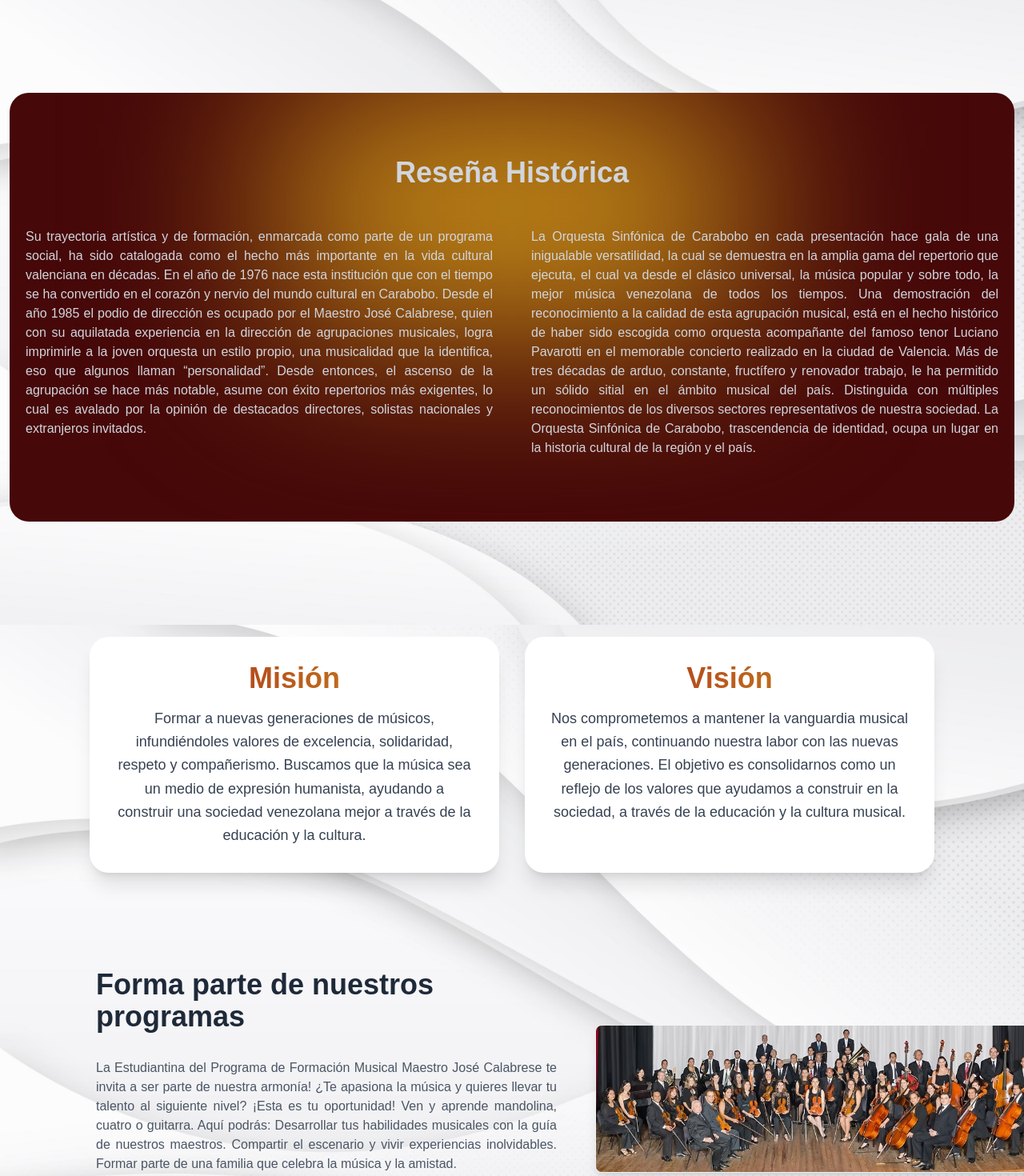
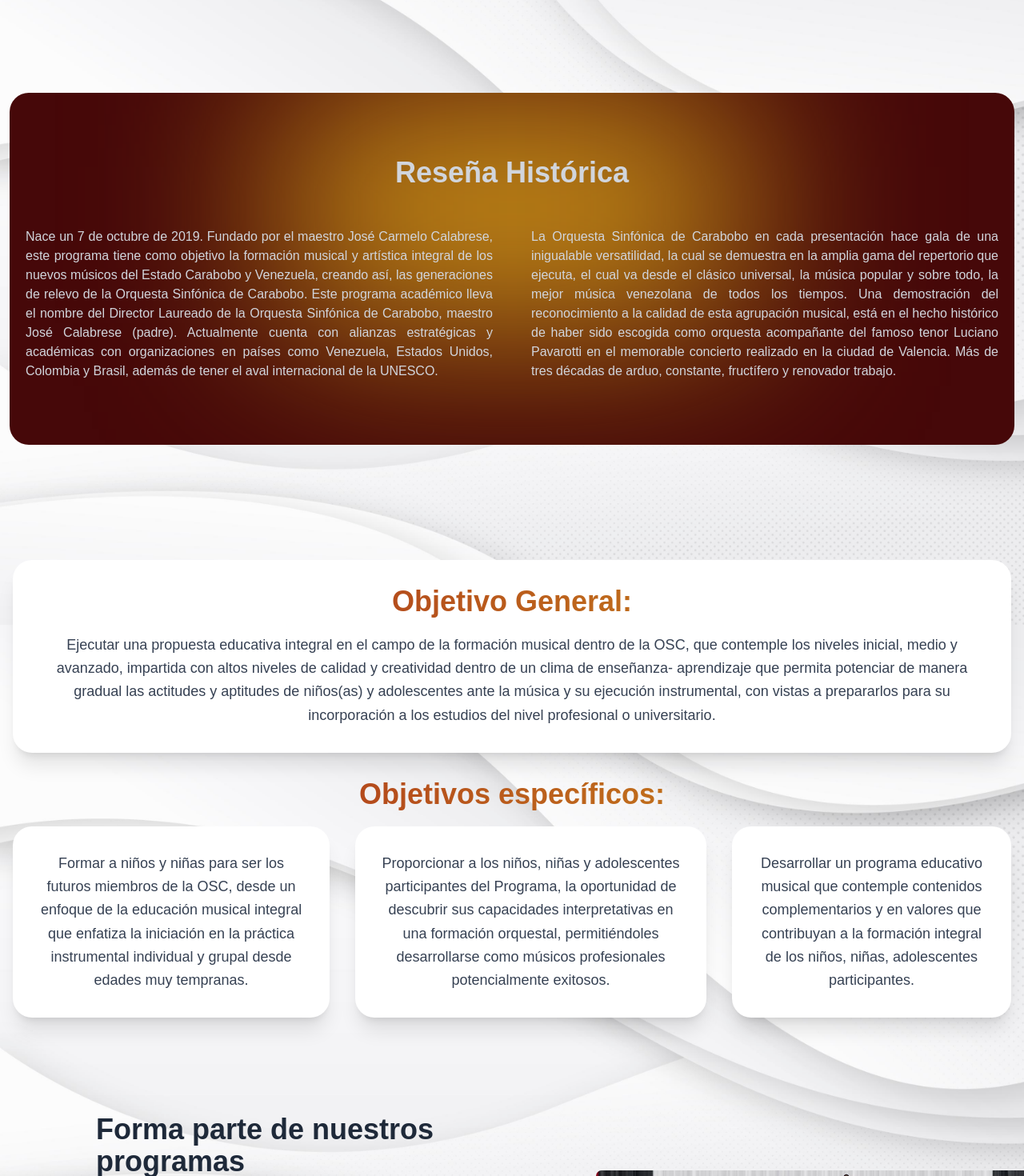
Before and after one commit to Nelson-GT/programa-MJC, a Next.js app: page / in a window 1280 px wide. Shown: the part 1779-3249 px from the top of the page at 80% size. Built offline with nearby package versions, Linux system fonts and the light colour scheme.

Commit message:
Objetivo General y especificos

```diff
--- a/components/Reseña.tsx
+++ b/components/Reseña.tsx
@@ -14,14 +14,20 @@
                         </h2>
                         <div className="grid gap-12 sm:grid-cols-1 md:grid-cols-2 text-justify text-gray-300">
                             <p className="">
-                                Su trayectoria artística y de formación, enmarcada como parte de un programa social, ha sido catalogada como el hecho más importante en la vida cultural valenciana en décadas. En el año de 1976 nace esta institución que con el tiempo se ha convertido en el corazón y nervio del mundo cultural en Carabobo.
-                                Desde el año 1985 el podio de dirección es ocupado por el Maestro José Calabrese, quien con su aquilatada experiencia en la dirección de agrupaciones musicales, logra imprimirle a la joven orquesta un estilo propio, una musicalidad que la identifica, eso que algunos llaman “personalidad”. Desde entonces, el ascenso de la agrupación se hace más notable, asume con éxito repertorios más exigentes, lo cual es avalado por la opinión de destacados directores, solistas nacionales y extranjeros invitados.
+                                Nace un 7 de octubre de 2019. Fundado por el maestro José Carmelo Calabrese, este
+programa tiene como objetivo la formación musical y artística integral de los nuevos
+músicos del Estado Carabobo y Venezuela, creando así, las generaciones de relevo de la
+Orquesta Sinfónica de Carabobo.
+Este programa académico lleva el nombre del Director Laureado de la Orquesta Sinfónica
+de Carabobo, maestro José Calabrese (padre). Actualmente cuenta con alianzas estratégicas
+y académicas con organizaciones en países como Venezuela, Estados Unidos, Colombia y
+Brasil, además de tener el aval internacional de la UNESCO.
                             </p>
                             <p className="">
                                 La Orquesta Sinfónica de Carabobo en cada presentación hace gala de una inigualable versatilidad, la cual se demuestra en la amplia gama del repertorio que ejecuta, el cual va desde el clásico universal, la música popular y sobre todo, la mejor música venezolana de todos los tiempos.
                                 Una demostración del reconocimiento a la calidad de esta agrupación musical, está en el hecho histórico de haber sido escogida como orquesta acompañante del famoso tenor Luciano Pavarotti en el memorable concierto realizado en la ciudad de Valencia.
-                                Más de tres décadas de arduo, constante, fructífero y renovador trabajo, le ha permitido un sólido sitial en el ámbito musical del país. Distinguida con múltiples reconocimientos de los diversos sectores representativos de nuestra sociedad.
-                                La Orquesta Sinfónica de Carabobo, trascendencia de identidad, ocupa un lugar en la historia cultural de la región y el país.
+                                Más de tres décadas de arduo, constante, fructífero y renovador trabajo.
+
                             </p>
                         </div>
                     </div>
--- a/components/mision_vision.jsx
+++ b/components/mision_vision.jsx
@@ -3,24 +3,48 @@
 const Mision_vision = () => (
     <div className=" pb-10">
         <div className="container mx-auto px-4">
+            <div class="bg-white rounded-3xl shadow-xl p-8 mb-8 mx-auto max-w-3x2 text-center">
+                <h2 class="text-4xl font-extrabold bg-clip-text text-transparent   pb-1 bg-gradient-to-r from-[#A4131A] to-[#CB9318] mb-4">
+                    Objetivo General:
+                </h2>
+                <p class="text-gray-700 text-lg leading-relaxed">
+                    Ejecutar una propuesta educativa integral en el campo de la formación musical
+                    dentro de la OSC, que contemple los niveles inicial, medio y avanzado, impartida
+                    con altos niveles de calidad y creatividad dentro de un clima de enseñanza-
+                    aprendizaje que permita potenciar de manera gradual las actitudes y aptitudes de
+                    niños(as) y adolescentes ante la música y su ejecución instrumental, con vistas a
+                    prepararlos para su incorporación a los estudios del nivel profesional o universitario.
+                </p>
+            </div>
+            <h2 class="text-4xl font-extrabold bg-clip-text text-transparent pb-1 bg-gradient-to-r from-[#A4131A] to-[#CB9318] mb-4 text-center">
+                    Objetivos específicos:
+                </h2>
             <div className="flex flex-col lg:flex-row items-stretch justify-center gap-8">
                 <div className="bg-white rounded-3xl shadow-xl p-8 transform transition duration-500 hover:scale-105 hover:shadow-2xl flex flex-col justify-between max-w-lg mx-auto lg:mx-0">
                     <div>
-                        <h2 className="text-4xl font-extrabold  bg-clip-text text-transparent bg-gradient-to-r from-[#A4131A] to-[#CB9318] mb-4 text-center">
-                            Misión
-                        </h2>
                         <p className="text-gray-700 text-lg leading-relaxed text-center">
-                            Formar a nuevas generaciones de músicos, infundiéndoles valores de excelencia, solidaridad, respeto y compañerismo. Buscamos que la música sea un medio de expresión humanista, ayudando a construir una sociedad venezolana mejor a través de la educación y la cultura.
+                            Formar a niños y niñas para ser los futuros miembros de la OSC, desde un
+enfoque de la educación musical integral que enfatiza la iniciación en la
+práctica instrumental individual y grupal desde edades muy tempranas.
+                        </p>
+                    </div>
+                </div>
+                 <div className="bg-white rounded-3xl shadow-xl p-8 transform transition duration-500 hover:scale-105 hover:shadow-2xl flex flex-col justify-between max-w-lg mx-auto lg:mx-0">
+                    <div>
+                        <p className="text-gray-700 text-lg leading-relaxed text-center">
+                            Proporcionar a los niños, niñas y adolescentes participantes del Programa, la
+oportunidad de descubrir sus capacidades interpretativas en una formación
+orquestal, permitiéndoles desarrollarse como músicos profesionales
+potencialmente exitosos.
                         </p>
                     </div>
                 </div>
                 <div className="bg-white rounded-3xl shadow-xl p-8 transform transition duration-500 hover:scale-105 hover:shadow-2xl flex flex-col justify-between max-w-lg mx-auto lg:mx-0">
                     <div>
-                        <h2 className="text-4xl font-extrabold  bg-clip-text text-transparent bg-gradient-to-r from-[#A4131A] to-[#CB9318] mb-4 text-center">
-                            Visión
-                        </h2>
                         <p className="text-gray-700 text-lg leading-relaxed text-center ">
-                            Nos comprometemos a mantener la vanguardia musical en el país, continuando nuestra labor con las nuevas generaciones. El objetivo es consolidarnos como un reflejo de los valores que ayudamos a construir en la sociedad, a través de la educación y la cultura musical.
+                           Desarrollar un programa educativo musical que contemple contenidos
+complementarios y en valores que contribuyan a la formación integral de los
+niños, niñas, adolescentes participantes.
                         </p>
                     </div>
                 </div>
```
